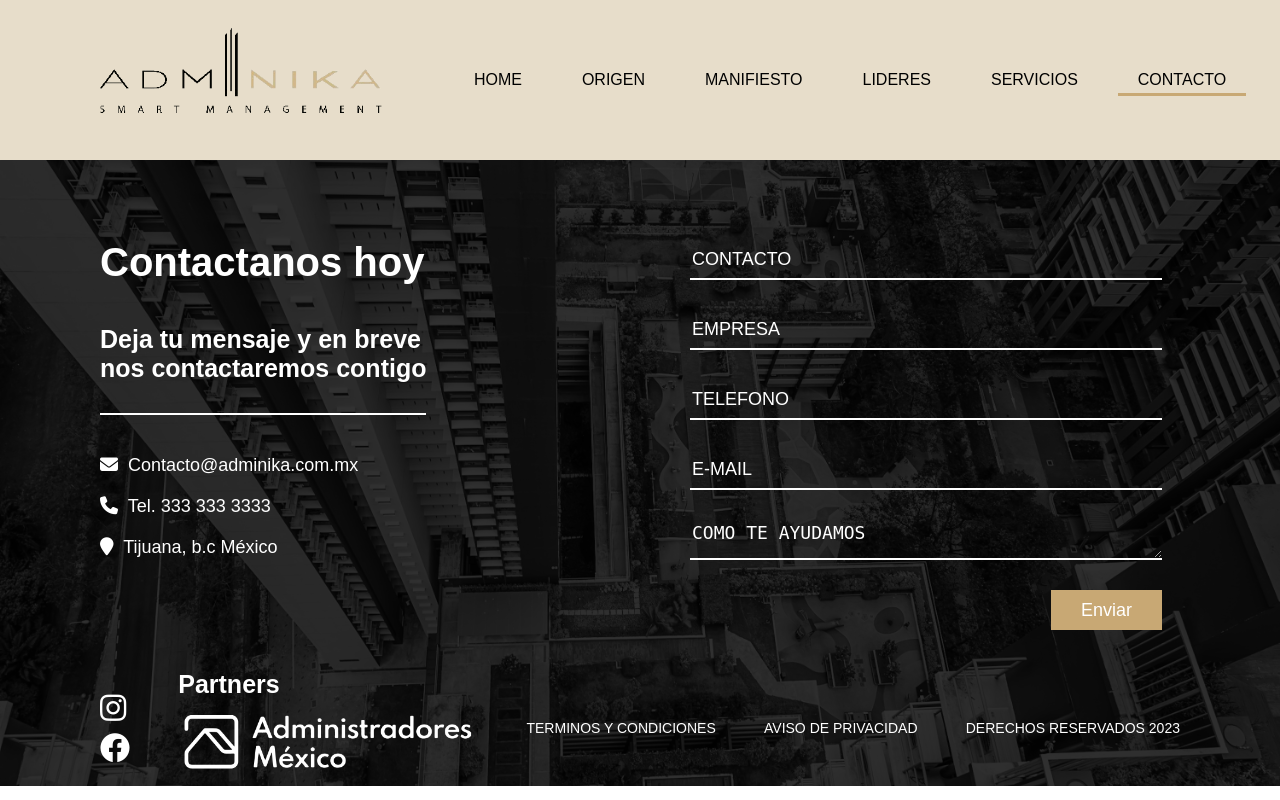
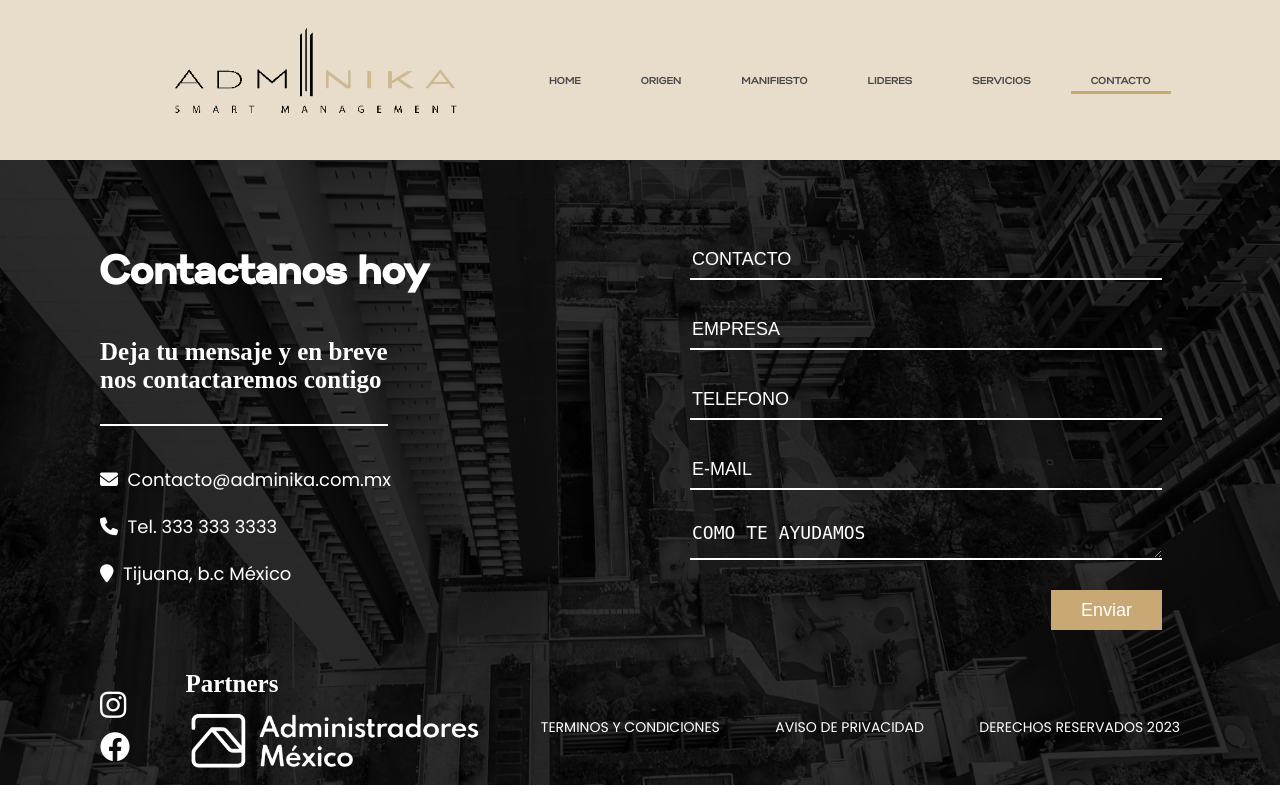
Before and after one commit to AleisterFox/adminika, a PHP site: page /contact.html in a window 1280 px wide. Run offline with PHP 8.4, Linux system fonts and the light colour scheme; some libraries are stand-ins or nearby versions.

Commit message:
font change

```diff
--- a/css/style.css
+++ b/css/style.css
@@ -4,11 +4,28 @@
     box-sizing: border-box;
 }
 
+@font-face {
+    font-family: Gabriel Sans;
+    src: url('../fonts/GabrielSansTrialBd.ttf');
+}
+
+@font-face {
+    font-family: Poppins;
+    src: url('../fonts/Poppins-Regular.ttf');
+}
+
 html {
     font-size: 62.5%;
     scroll-behavior: smooth;
     overflow-x: hidden;
-    font-family: sans-serif;
+}
+
+h1,h2,h3.h4,h5 {
+    font-family: Gabriel Sans;
+}
+
+p,a,i {
+    font-family: Poppins;
 }
 
 :root {
@@ -90,9 +107,10 @@ header.main .menu {
 }
 
 header nav a {
-    color: #000;
-    font-size: 1.6rem;
-    font-weight: 400;
+    color: #494848;
+    font-size: 1.4drem;
+    font-weight: 300;
+    font-family: Gabriel Sans;
 }
 
 header.main nav a {
```
Also changed, not shown: fonts/GabrielSansTrialBd.ttf (added), fonts/Poppins-Regular.ttf (added), img/CondoAdviser-services.png (deleted), img/LOGO FONDO BLANCO (1).png (deleted), img/contact.jpg, img/logo_black.png (deleted), 1 other file.
